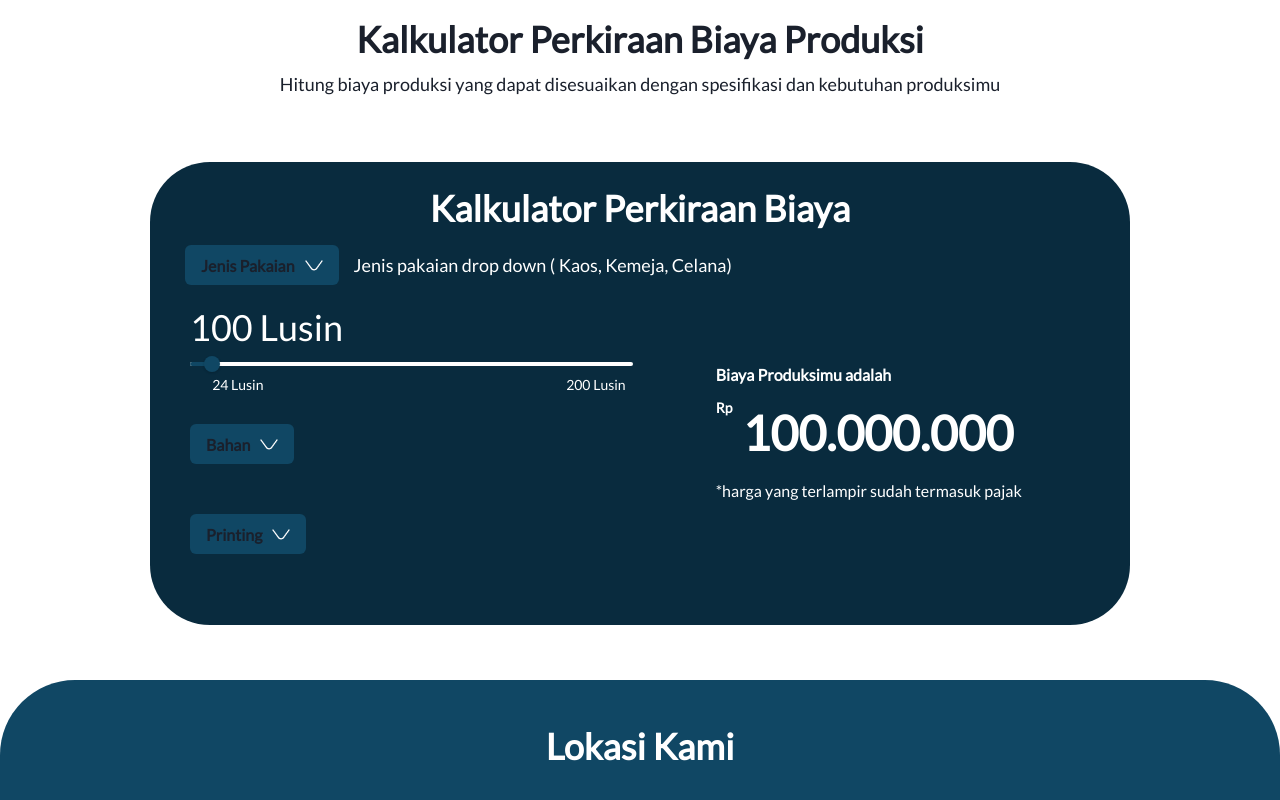
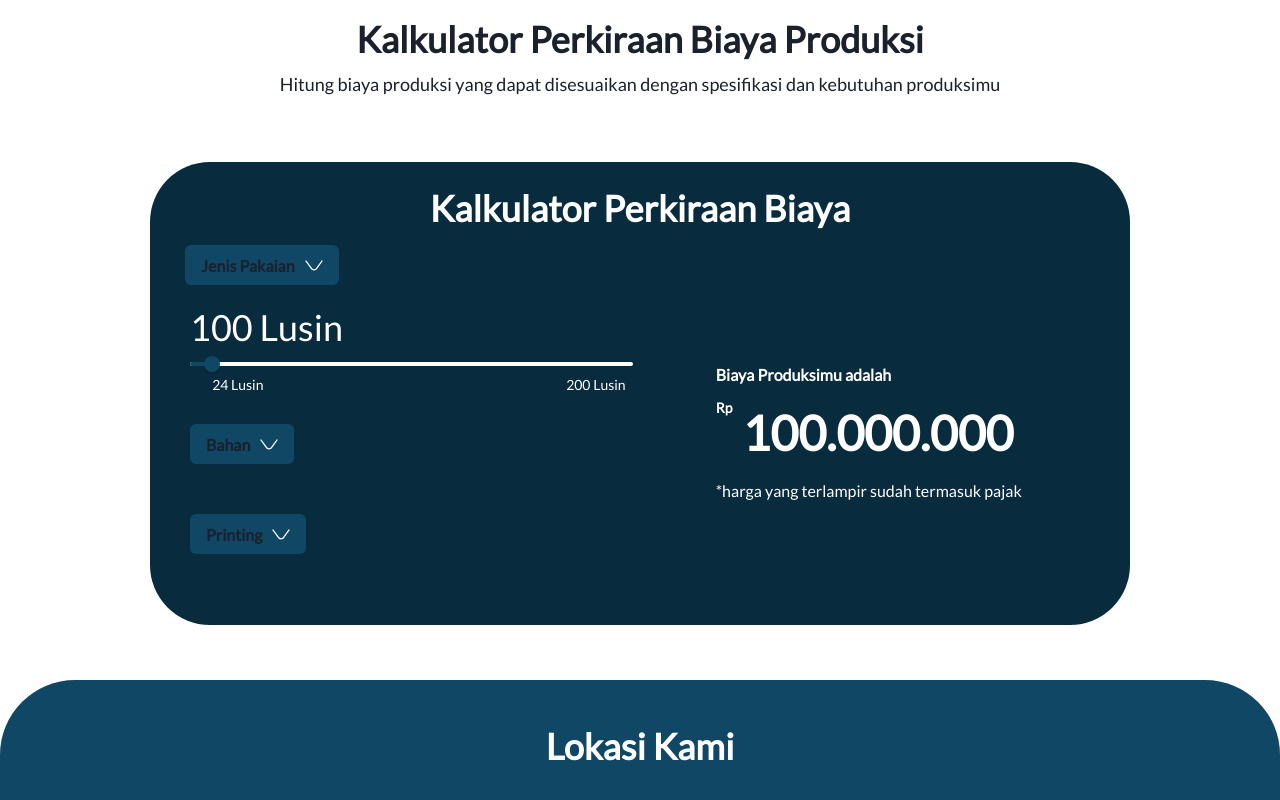
Before and after one commit to mrayandika15/cmp-website, a Next.js app: page /contact in a window 1280 px wide. Shown: the part 787-1587 px from the top of the page. Built offline with nearby package versions, Linux system fonts and the light colour scheme; grey boxes are pictures that could not be loaded.

Commit message:
fix text

```diff
--- a/containers/contact/CalculatorProduct/index.tsx
+++ b/containers/contact/CalculatorProduct/index.tsx
@@ -88,10 +88,6 @@ const CalculatorProduct: React.FC = () => {
             selectedValue={selectedValueType}
             setSelectedValue={setSelectedValueType}
           />
-
-          <Text variant="primary">
-            Jenis pakaian drop down ( Kaos, Kemeja, Celana)
-          </Text>
         </Flex>
 
         <Flex gap="15px" w="full" justifyContent="space-between" px="15px">
```
